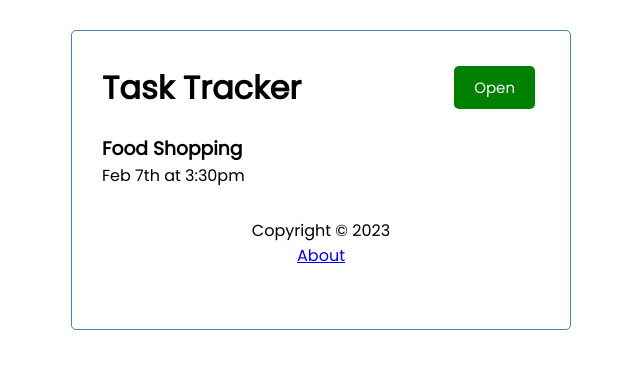
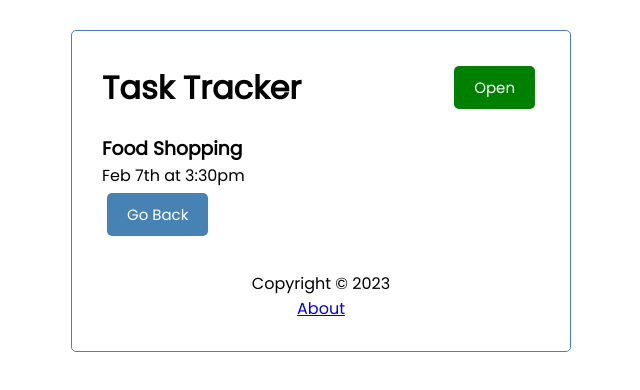
Before and after one commit to briansimiyuj/React-Class, a React (Create React App) app: page /task/3 in a window 1280 px wide. Shown: the top 390 px of the page, without its empty margins (319-959 px from the left). Built offline with nearby package versions, Linux system fonts and the light colour scheme; data requests are answered from the project's data file.

Commit message:
Go back button

```diff
--- a/src/components/TaskDetails.jsx
+++ b/src/components/TaskDetails.jsx
@@ -1,5 +1,6 @@
 import { useState, useEffect } from 'react'
 import { useParams, useNavigate } from 'react-router-dom'
+import Button from './Button'
 
 function TaskDetails(){
 
@@ -53,6 +54,12 @@ function TaskDetails(){
 
             <p>{task.day}</p>
 
+            <Button text='Go Back' onClick={() =>{
+
+               navigate(-1)
+
+            }}/>
+
         </div>
 
     )
```
